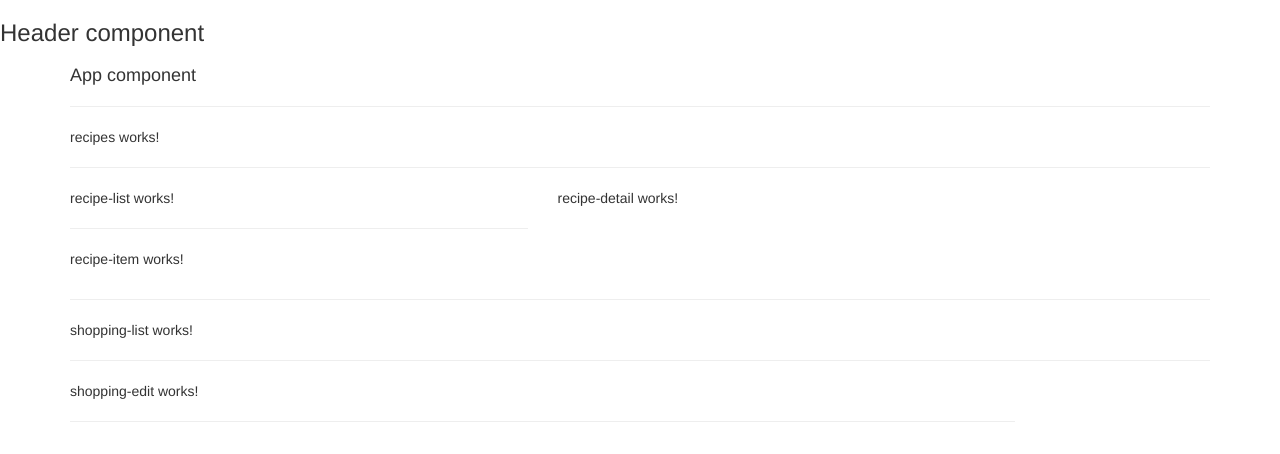
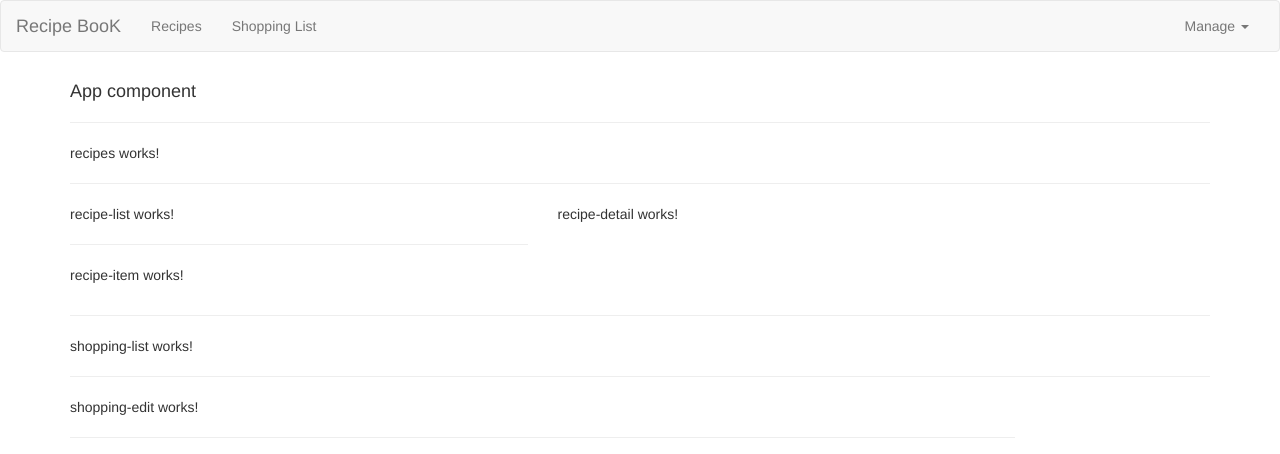
Before and after one commit to Anandhakrishnan1/Learn-Angular, an Angular app in the folder Angular - The complete guide/project1/: page / in a window 1280 px wide. Shown: the top 454 px of the page. Built offline with nearby package versions, Linux system fonts and the light colour scheme.

Commit message:
Styled header
added navbars and links

```diff
--- a/Angular - The complete guide/project1/src/app/header/header.component.html
+++ b/Angular - The complete guide/project1/src/app/header/header.component.html
@@ -1 +1,22 @@
-<h3>Header component</h3>
+<nav class="navbar navbar-default">
+    <div class="container-fluid">
+        <div class="navbar-header">
+            <a href="#" class="navbar-brand">Recipe BooK</a>
+        </div>
+        <div class="collapse navbar-collapse">
+            <ul class="nav navbar-nav">
+                <li><a href="#">Recipes</a></li>
+                <li><a href="#">Shopping List</a></li>
+            </ul>
+            <ul class="nav navbar-nav navbar-right">
+                <li class="dropdown">
+                    <a href="#" class="dropdown-toggle" role="button">Manage <span class="caret"></span></a>
+                    <ul class="dropdown-menu">
+                        <li><a href="#">Save</a></li>
+                        <li><a href="#">Fetch</a></li>
+                    </ul>
+                </li>
+            </ul>
+        </div>
+    </div>
+</nav>
```
